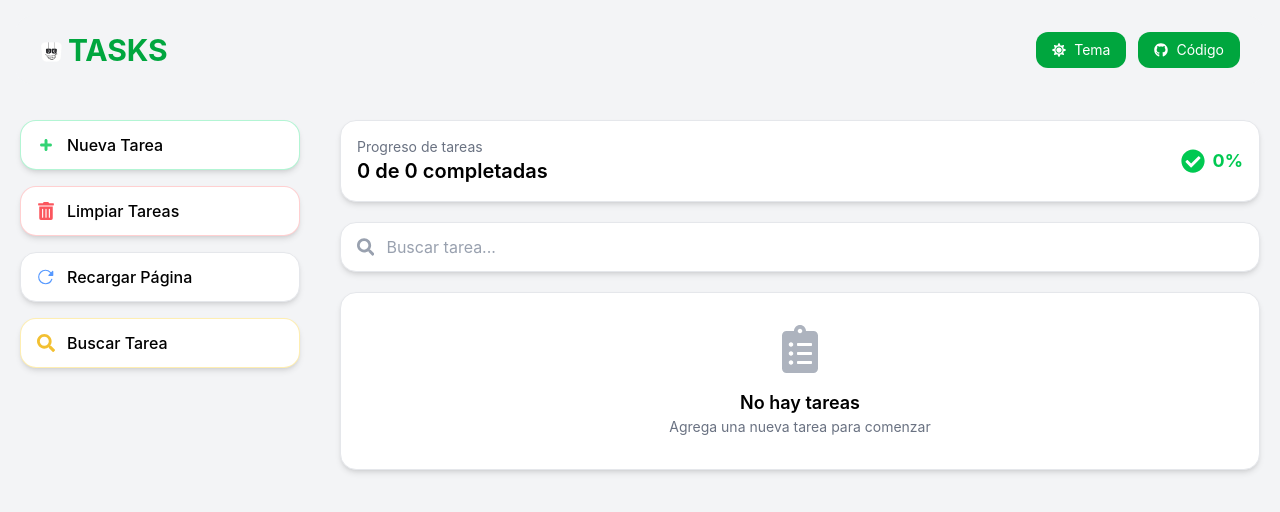
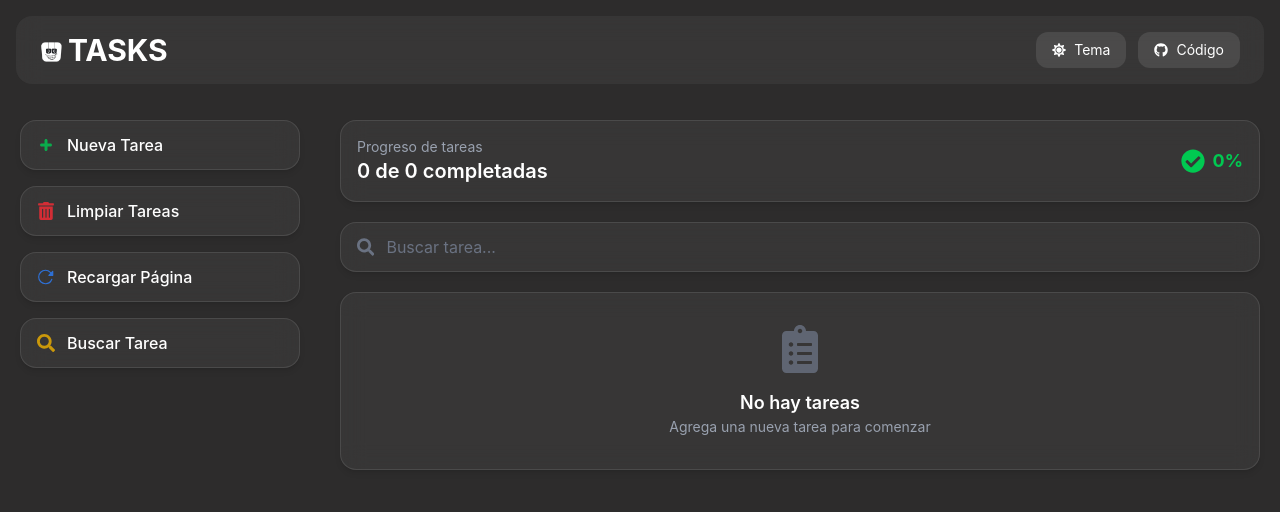
Before and after one commit to MarkoEv/tasksmanager, a React (Vite) app: page / in a window 1280 px wide. Shown: the top 512 px of the page. Built offline with nearby package versions, Linux system fonts and the light colour scheme.

Commit message:
dark por defecto

```diff
--- a/src/Header/index.jsx
+++ b/src/Header/index.jsx
@@ -15,8 +15,8 @@
   return ReactDOM.createPortal(
     <div className="flex items-center justify-between rounded-2xl bg-gray-100 px-6 py-4 text-black dark:bg-white/5 dark:text-white dark:backdrop-blur-md">
       <a href="/" className="group flex items-center gap-1 font-bold">
-        <img src={icono} className="h-5 w-auto translate-y-0.5" />
-        <h3 className="text-2xl leading-none text-green-600 md:text-3xl lg:text-3xl dark:text-white">
+        <img src={icono} className="h-4 w-auto translate-y-0.5 md:h-5 lg:h-5" />
+        <h3 className="text-xl leading-none text-green-600 md:text-3xl lg:text-3xl dark:text-white">
           TASKS
         </h3>
       </a>
@@ -26,7 +26,7 @@
           className="flex cursor-pointer items-center gap-2 rounded-xl bg-green-600 px-4 py-2 text-sm text-white transition-all duration-300 hover:scale-105 hover:shadow-md dark:bg-white/10 dark:text-white dark:hover:bg-white/20"
           onClick={toggleDarkMode}
         >
-          {darkMode ? <FaMoon /> : <FaSun />}
+          {darkMode ? <FaSun /> : <FaMoon />}
           Tema
         </button>
 
--- a/src/TodoContext/index.jsx
+++ b/src/TodoContext/index.jsx
@@ -7,9 +7,10 @@
   // useRef
   const searchRef = useRef(null);
 
-  // localStorage => estado inicial
+  // localStorage => estado inicial : por defecto dark
   const [darkMode, setDarkMode] = React.useState(() => {
-    return localStorage.getItem('theme') === 'true';
+    const theme = localStorage.getItem('theme');
+    return theme !== null ? theme === 'true' : true;
   });
 
   const toggleDarkMode = () => {
```
